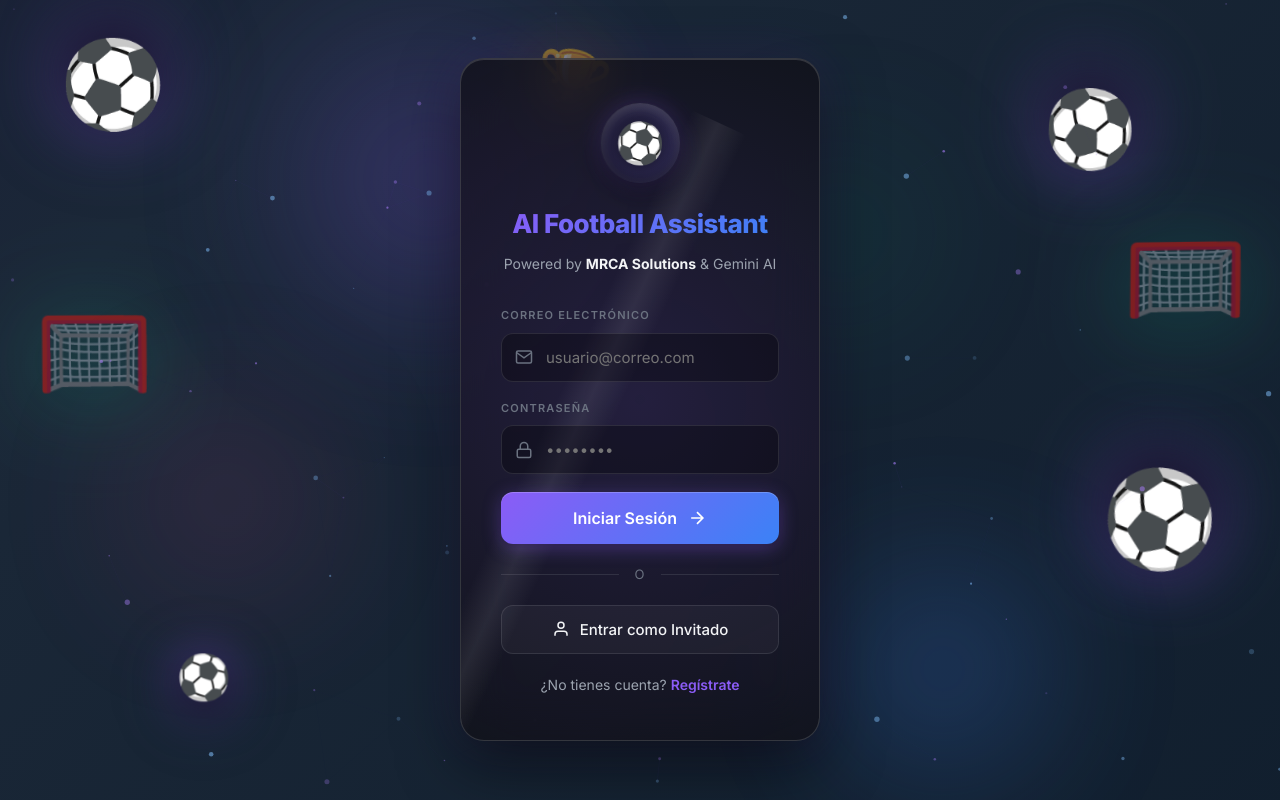
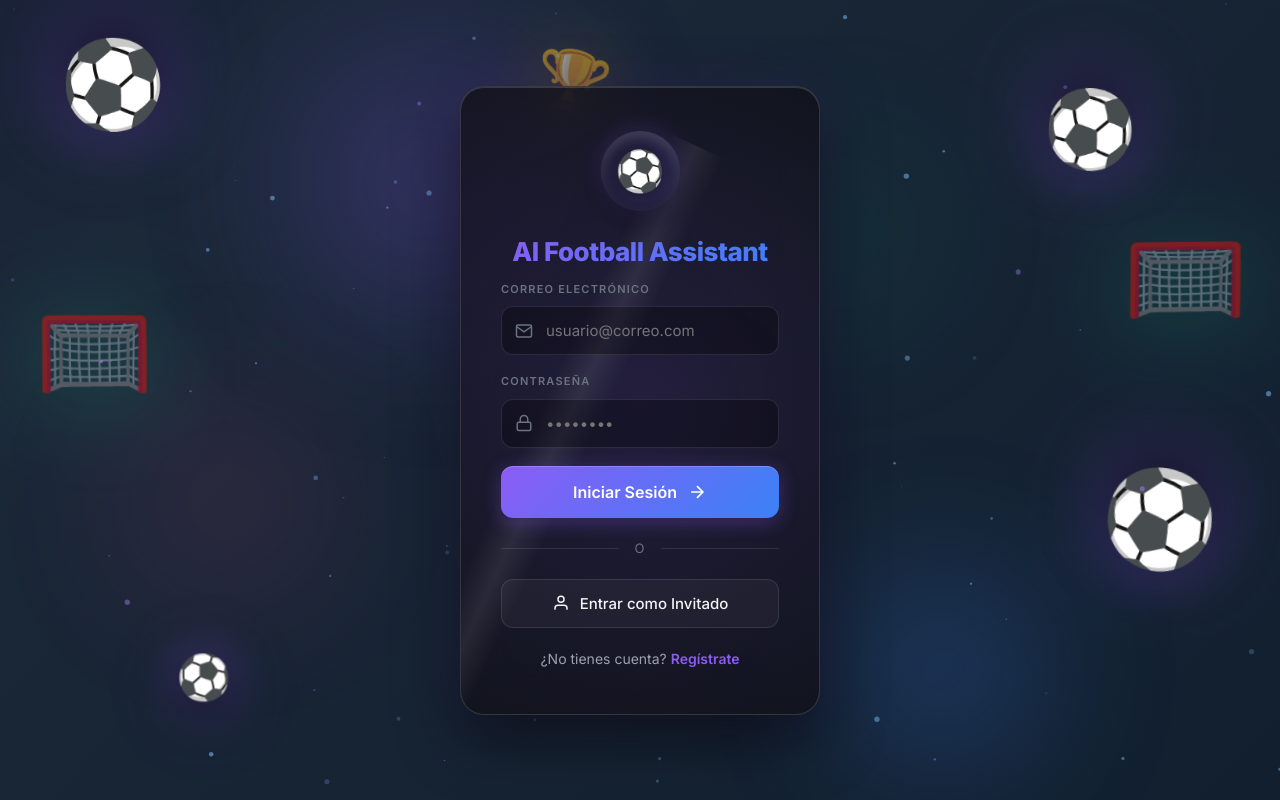
Before and after one commit to Montoya3112/AI-Football-Assistant, a plain HTML site: page app/static/index.html in a window 1280 px wide. Drawn offline with nearby package versions, Linux system fonts and the light colour scheme.

Commit message:
fix: remove Powered by subtitle from login screen

```diff
--- a/app/static/index.html
+++ b/app/static/index.html
@@ -59,7 +59,7 @@
                 <div class="login-header">
                     <div class="logo-3d"><div class="logo-sphere"><span>⚽</span></div></div>
                     <h1>AI Football Assistant</h1>
-                    <p class="subtitle">Powered by <strong>MRCA Solutions</strong> &amp; Gemini AI</p>
+
                 </div>
                 <!-- Login Form -->
                 <div id="form-login" class="login-form">
```
